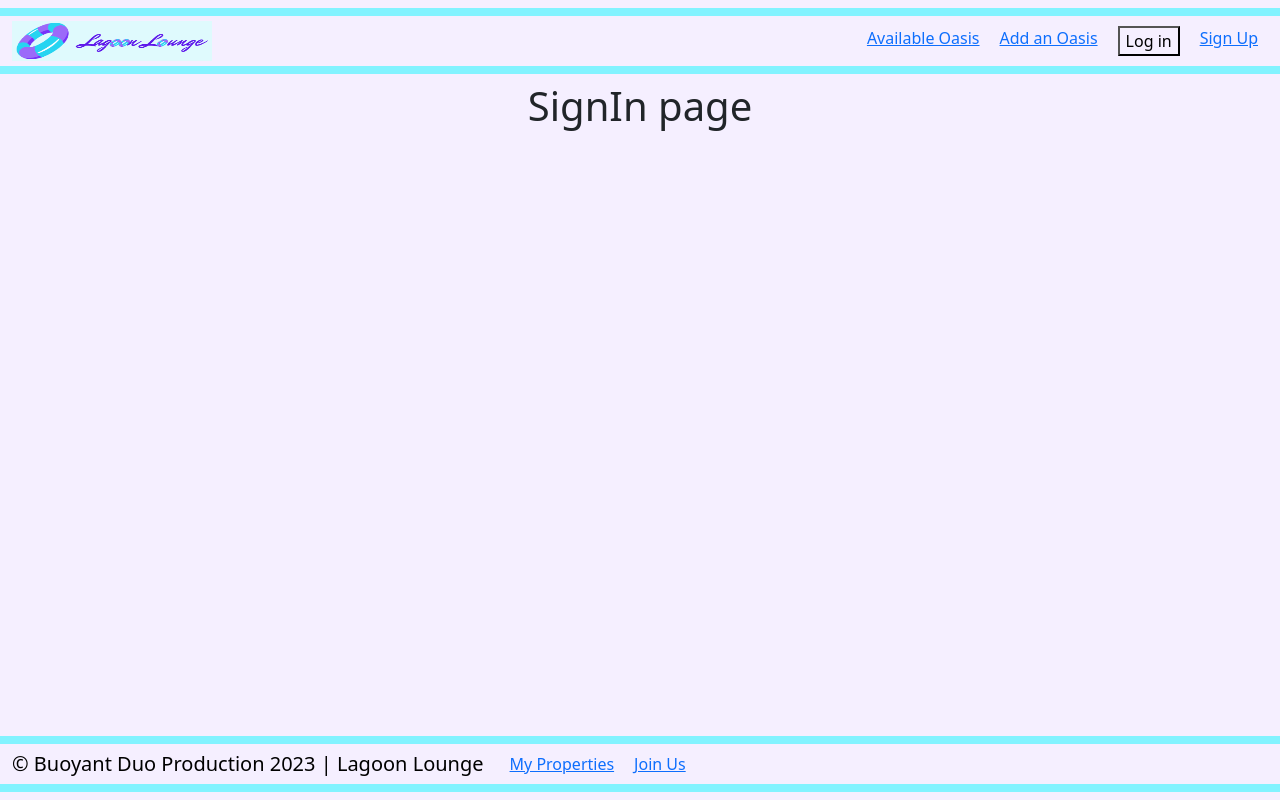
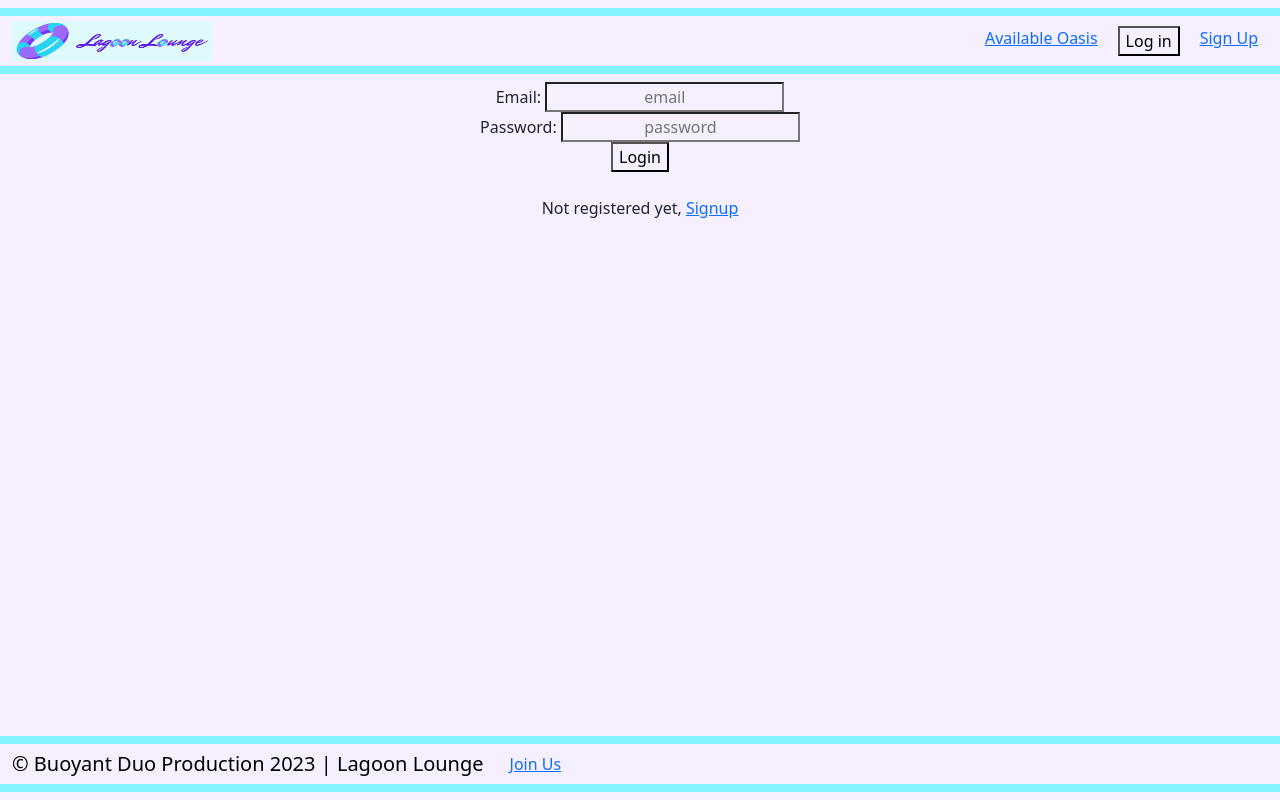
Before and after one commit to learn-academy-2023-foxtrot/apartment-app-frontend-buoyant-duo-instructors, a React (Create React App) app: page /signin in a window 1280 px wide. Built offline with nearby package versions, Linux system fonts and the light colour scheme; no server answers.

Commit message:
logout, login, signup functionality

```diff
--- a/src/App.js
+++ b/src/App.js
@@ -21,7 +21,7 @@ const App = () => {
   const [apartments, setApartments] = useState([])
 
   console.log("user: ", user)
-  console.log("apartments: ", apartments)
+  // console.log("apartments: ", apartments)
 
   const url = "http://localhost:3000"
   // console.log(user, apartments)
@@ -34,9 +34,9 @@ const App = () => {
   }
 
   useEffect(() => {
-    const loggedIn = localStorage.getItem("token")
+    const loggedIn = localStorage.getItem("currentUser")
     if(loggedIn) {
-      setUser(loggedIn)
+      setUser(JSON.parse(loggedIn))
     }
     readApartments()
   }, [])
@@ -60,6 +60,7 @@ const login = (userInfo) => {
     return response.json()
   })
   .then(payload => {
+    localStorage.setItem("currentUser", JSON.stringify(payload))
     setUser(payload)
   })
   .catch(error => console.log("login errors: ", error))
@@ -84,6 +85,7 @@ const signup = (userInfo) => {
     return response.json()
   })
   .then(payload => {
+    localStorage.setItem("currentUser", JSON.stringify(payload))
     setUser(payload)
   })
   .catch(error => console.log("login errors: ", error))
@@ -99,6 +101,7 @@ const logout = () => {
   })
   .then(payload => {
     localStorage.removeItem("token")  // remove the token
+    localStorage.removeItem("currentUser")  // remove the currentUser
     setUser(null)
   })
   .catch(error => console.log("log out errors: ", error))
@@ -106,10 +109,10 @@ const logout = () => {
 
   return(
     <>
-      <Header user={user}/>
+      <Header user={user} logout={logout} login={login}/>
       <Routes>
         <Route path="/" element={<Home />} />
-        <Route path="/signin" element={<SignIn />} />
+        <Route path="/signin" element={<SignIn login={login} />} />
         <Route path="/signup" element={<SignUp signup={signup} />} />
         <Route path="/aptindex" element={<AptIndex apartments={apartments} />} />
         <Route path="/aptshow/:id" element={<AptShow apartments={apartments} />} />
--- a/src/components/Footer.js
+++ b/src/components/Footer.js
@@ -11,11 +11,13 @@ const Footer = ({user}) => {
           &copy; Buoyant Duo Production 2023 | Lagoon Lounge
         </NavbarBrand>
         <Nav className="me-auto">
-          <NavItem className="link-container">
-            <NavLink to="/protectedindex">
-              My Properties
-            </NavLink>
-          </NavItem>
+          {user && (
+            <NavItem className="link-container">
+              <NavLink to="/protectedindex">
+                My Properties
+              </NavLink>
+            </NavItem>
+          )}
           {!user && (
             <NavItem className="link-container">
               <NavLink to="/signup">
--- a/src/components/Header.js
+++ b/src/components/Header.js
@@ -1,11 +1,21 @@
 import React from "react";
 import logo from "../assets/logo.png"
+import { useNavigate } from "react-router-dom";
 import { Navbar, NavbarBrand, Nav, NavItem } from "reactstrap";
 import { NavLink } from "react-router-dom";
 
-const Header = ({user}) => {
+const Header = ({user, logout}) => {
   // console.log("on header: ", user)
+  const navigate = useNavigate()
 
+  const handleClick = () => {
+    logout()
+    navigate("/")
+  }
+
+  const handleLogIn = () => {
+    navigate("/signin")
+  }
   return(
     <>
       <Navbar className="my-2">
@@ -27,16 +37,20 @@ const Header = ({user}) => {
               Available Oasis
             </NavLink>
           </NavItem>
-          <NavItem className="link-container">
-            <NavLink to="/aptnew">
-              Add an Oasis
-            </NavLink>
-          </NavItem>
 
           {user && (
             <>
               <NavItem className="link-container">
-                <input type="button" value="Log out"/>
+                <NavLink to="/aptnew">
+                  Add an Oasis
+                </NavLink>
+              </NavItem>
+              <NavItem className="link-container">
+                <input
+                  type="button"
+                  value="Log out"
+                  onClick={handleClick}
+                />
               </NavItem>
             </>
           )}
@@ -44,7 +58,7 @@ const Header = ({user}) => {
           {!user && (
             <>
               <NavItem className="link-container">
-                <input type="button" value="Log in"/>
+                <input type="button" value="Log in" onClick={handleLogIn}/>
               </NavItem>
               <NavItem className="link-container">
                 <NavLink to="/signup">
--- a/src/pages/SignIn.js
+++ b/src/pages/SignIn.js
@@ -1,12 +1,37 @@
-import React from "react";
+// import
+import React, { useRef } from "react"
+import { useNavigate } from 'react-router-dom'
+// declare functional component
+const SignIn = ({ login }) => {
 
-const SignIn = () => {
+  const formRef = useRef()
+  const navigate = useNavigate()
+
+  const handleSubmit = (e) => {
+    e.preventDefault()
+    const formData = new FormData(formRef.current)
+    const data = Object.fromEntries(formData)
+    const userInfo = {
+      "user": { email: data.email, password: data.password }
+    }
+    login(userInfo)
+    navigate('/')
+    e.target.reset()
+  }
 
   return(
-    <>
-      <h1>SignIn page</h1>
-    </>
+    <div>
+      <form ref={formRef} onSubmit={handleSubmit}>
+        Email: <input type="email" name='email' placeholder="email" />
+        <br/>
+        Password: <input type="password" name='password' placeholder="password" />
+        <br/>
+        <input type='submit' value="Login" />
+      </form>
+      <br />
+      <div>Not registered yet, <a href="/signup">Signup</a> </div>
+    </div>
   )
 }
-
+// export
 export default SignIn
--- a/src/pages/SignUp.js
+++ b/src/pages/SignUp.js
@@ -33,7 +33,7 @@ const SignUp = ({signup}) => {
         <input type="submit" value="Submit" />
       </form>
       <br />
-      <div>Already registered, <a href="/login">Login</a> here.</div>
+      <div>Already registered, <a href="/signin">Login</a> here.</div>
     </div>
   )
 }
```
Also changed, not shown: 1 other file (tests, documents, lock files or other folders).
